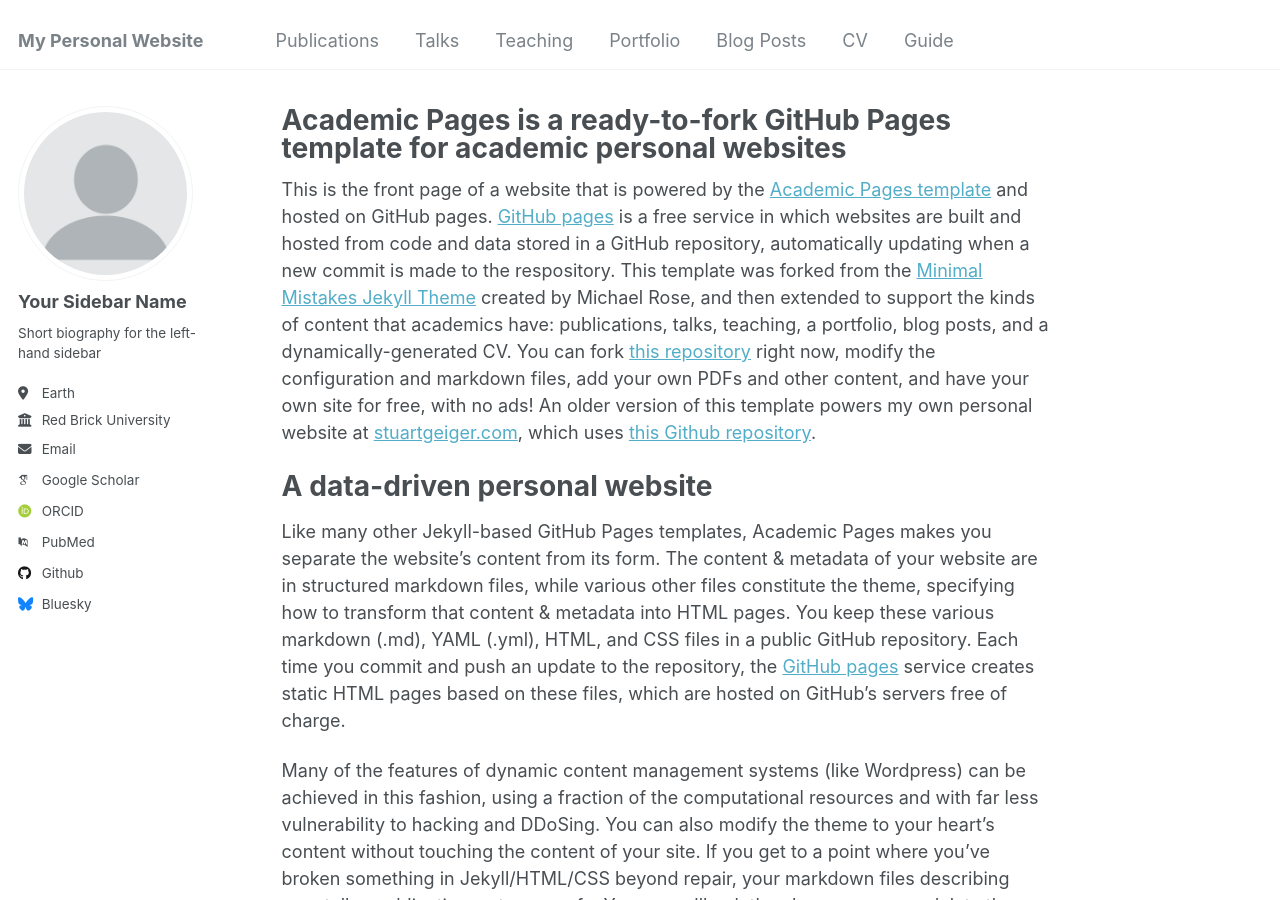
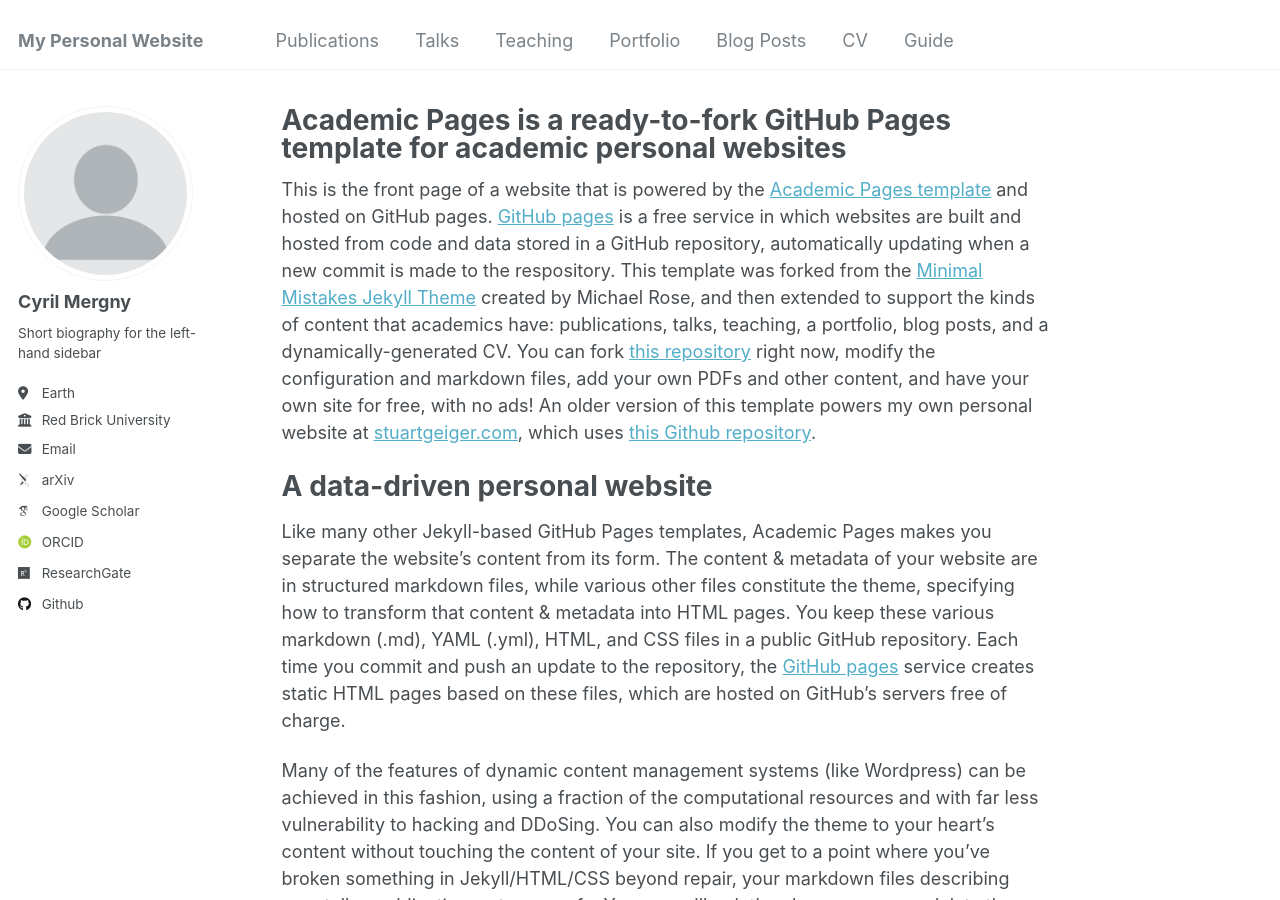
Before and after one commit to cmergny/cmergny.github.io, a Jekyll site: the page built from _pages/about.md, in a window 1280 px wide and 900 px high. Built offline with Jekyll 4.4.1, drawn with Linux system fonts in a browser that asks for light colours; some web fonts are replaced.

Commit message:
Update _config.yml

```diff
--- a/_config.yml
+++ b/_config.yml
@@ -22,22 +22,22 @@ repository               : "cmergny/cmergny.github.io"
 author:
   # Biographic information
   avatar           : "profile.png"
-  name             : "Your Sidebar Name"
+  name             : "Cyril Mergny"
   pronouns         : # example: "she/her"
   bio              : "Short biography for the left-hand sidebar"
   location         : "Earth"
   employer         : "Red Brick University"
   uri              : # URL
-  email            : "none@example.org"
+  email            : "cyril.mergny@universite-paris-saclay.fr"
 
   # Academic websites
-  arxiv            : # URL - Update with the correct link to your profile
+  arxiv            : "https://arxiv.org/search/?searchtype=author&query=Mergny%2C+C"
   googlescholar    : "https://scholar.google.com/citations?user=PS_CX0AAAAAJ"
   impactstory      : # URL
-  orcid            : "http://orcid.org/yourorcidurl"
+  orcid            : "https://orcid.org/0009-0002-1910-6991"
   semantic         : # URL
-  pubmed           : "https://www.ncbi.nlm.nih.gov/pubmed/?term=john+snow"
-  researchgate     : # URL
+  pubmed           : # URL
+  researchgate     : "https://www.researchgate.net/profile/Cyril-Mergny" # URL
 
   # Repositories and software development
   bitbucket        : # Username - Update with your username on the site
@@ -48,7 +48,7 @@ author:
   stackoverflow    : # User number or user number and name (i.e., use "1" or "1/jeff-atwood")
 
   # Social media
-  bluesky          : "bsky.app" # Replace this with you Bluesky username
+  bluesky          : #"bsky.app" # Replace this with you Bluesky username
   facebook         : # Username
   flickr           : # Username
   foursquare       : # Username
```
